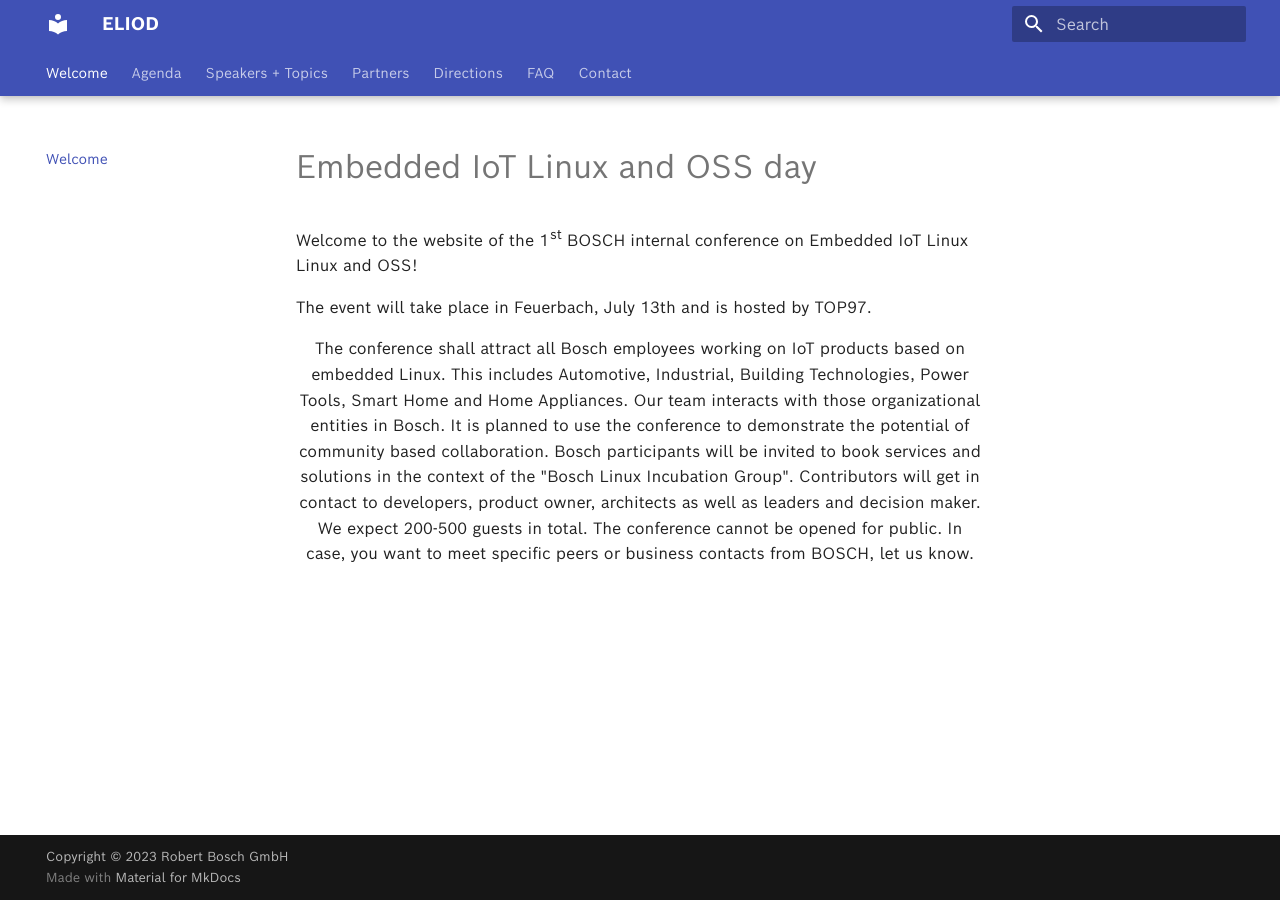
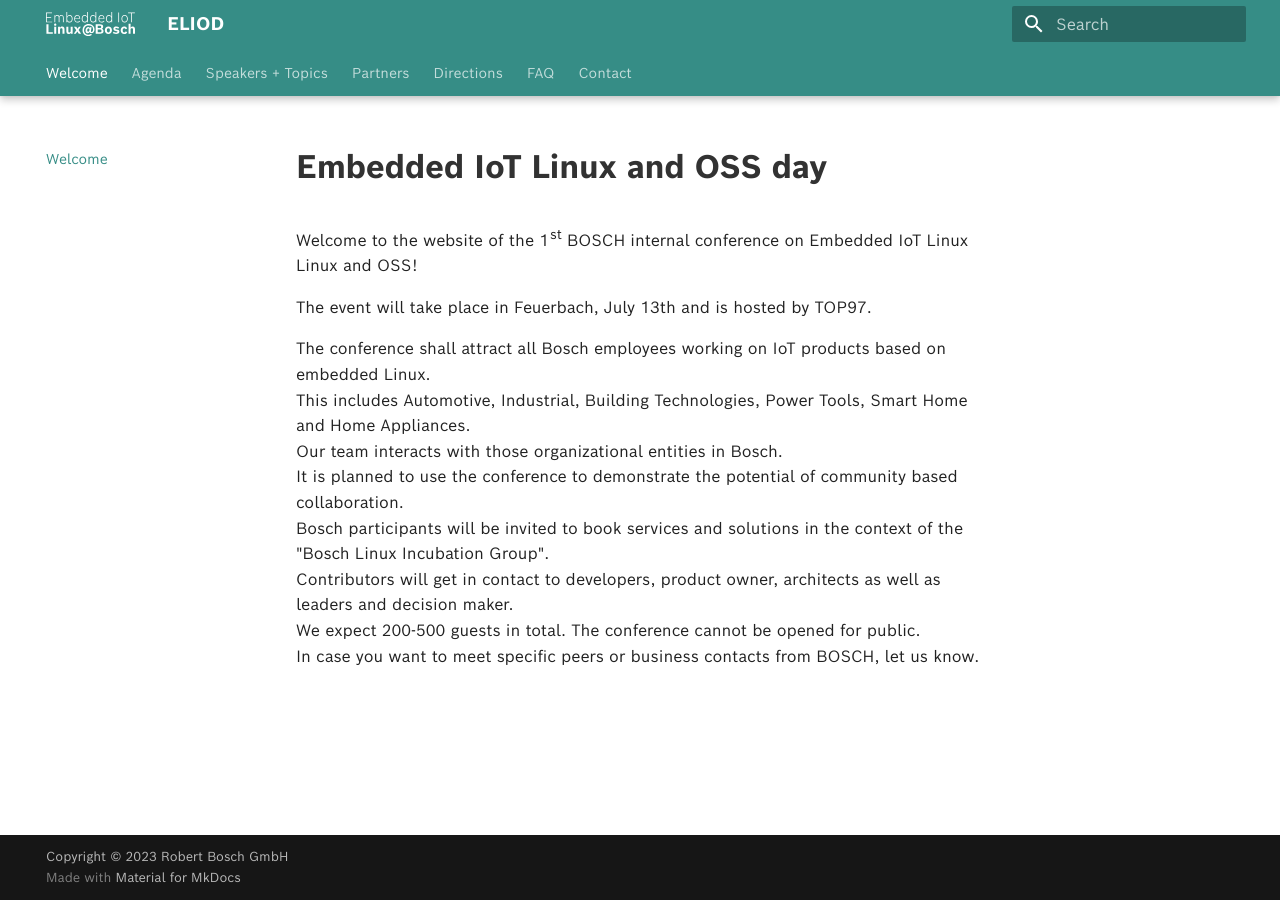
Before and after one commit to boschglobal/embedded-linux, an MkDocs documentation site: the page built from docs/index.md, in a window 1280 px wide. Built offline with MkDocs 1.6.1 and Material for MkDocs 9.7.7, drawn with Linux system fonts in a browser that asks for light colours.

Commit message:
Style and layout changes
- Use public top97 logo
- Change header color and font weight
- Change text to justify in main page

Signed-off-by: Sietze van Buuren <Sietze.vanBuuren@de.bosch.com>

```diff
--- a/docs/index.md
+++ b/docs/index.md
@@ -5,7 +5,6 @@
 
 The event will take place in Feuerbach, July 13th and is hosted by TOP97.
 
-<center>
 The conference shall attract all Bosch employees working on IoT products based
 on embedded Linux.
 This includes Automotive, Industrial, Building Technologies, Power Tools, Smart
@@ -18,6 +17,5 @@
 Contributors will get in contact to developers, product owner, architects as
 well as leaders and decision maker.
 We expect 200-500 guests in total. The conference cannot be opened for public.
-In case, you want to meet specific peers or business contacts from BOSCH, let us
+In case you want to meet specific peers or business contacts from BOSCH, let us
 know.
-</center>
--- a/docs/stylesheets/extra.css
+++ b/docs/stylesheets/extra.css
@@ -32,4 +32,14 @@
 
 :root {
     --md-text-font: "boschsans";
+    --md-primary-fg-color: #368d86;
 }
+
+.md-typeset h1,
+.md-typeset h2,
+.md-typeset h3,
+.md-typeset h4
+{
+  font-weight: 700;
+  color: #323232;
+}
--- a/mkdocs.yml
+++ b/mkdocs.yml
@@ -15,6 +15,7 @@
 
 theme:
   name: material
+  logo: top97_logo.svg
   features:
   - navigation.tabs
   - navigation.tabs.sticky
```
Also changed, not shown: docs/top97_logo.svg (added).
